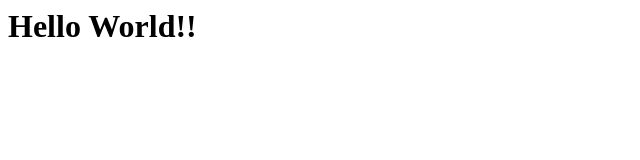
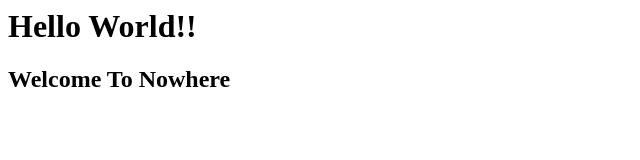
Before and after one commit to intralanman/intralanman.github.io, a plain HTML site: page index.html in a window 1280 px wide. Shown: the whole page, without its empty margins (0-640 px from the left). Drawn offline with Linux system fonts and the light colour scheme.

Commit message:
add another line

```diff
--- a/index.html
+++ b/index.html
@@ -1 +1,2 @@
 <h1>Hello World!!</h1>
+<h2>Welcome To Nowhere</h2>
```
